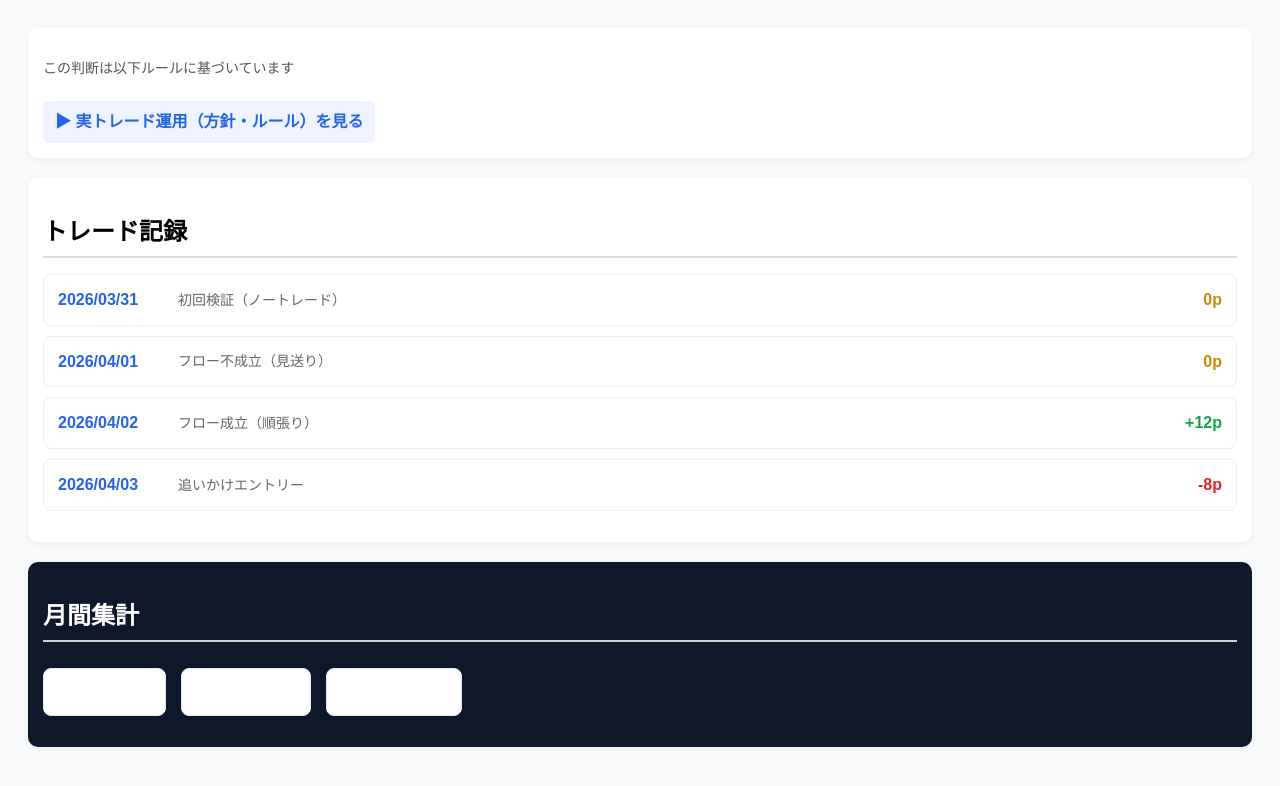
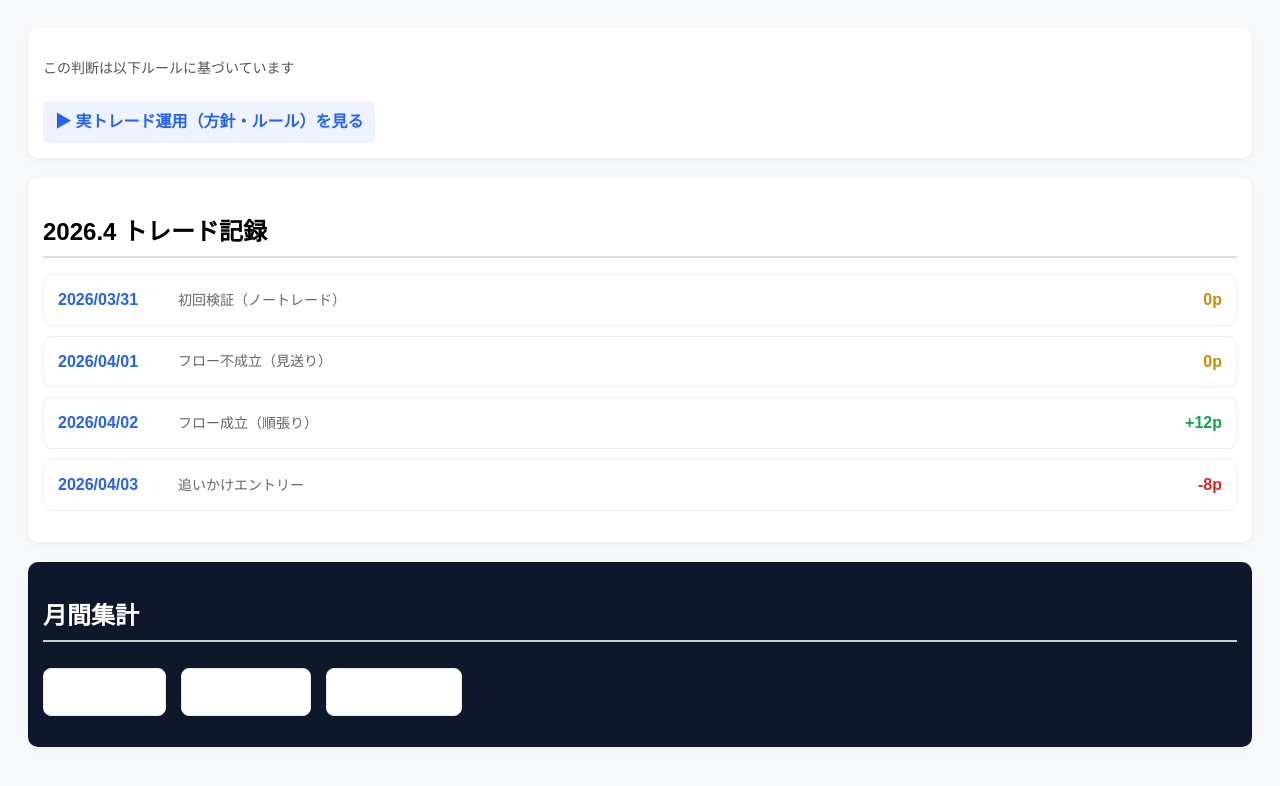
Before and after one commit to Secret664/my-website_2, a plain HTML site: page index_trade_1.htm in a window 1280 px wide. Drawn offline with Linux system fonts and the light colour scheme.

Commit message:
Update index_trade_1.htm

```diff
--- a/index_trade_1.htm
+++ b/index_trade_1.htm
@@ -20,7 +20,7 @@
 
 <div class="section">
 
-  <h2>トレード記録</h2>
+  <h2>2026.4 トレード記録</h2>
 
   <ul class="record-list" id="tradeList">
 
```
